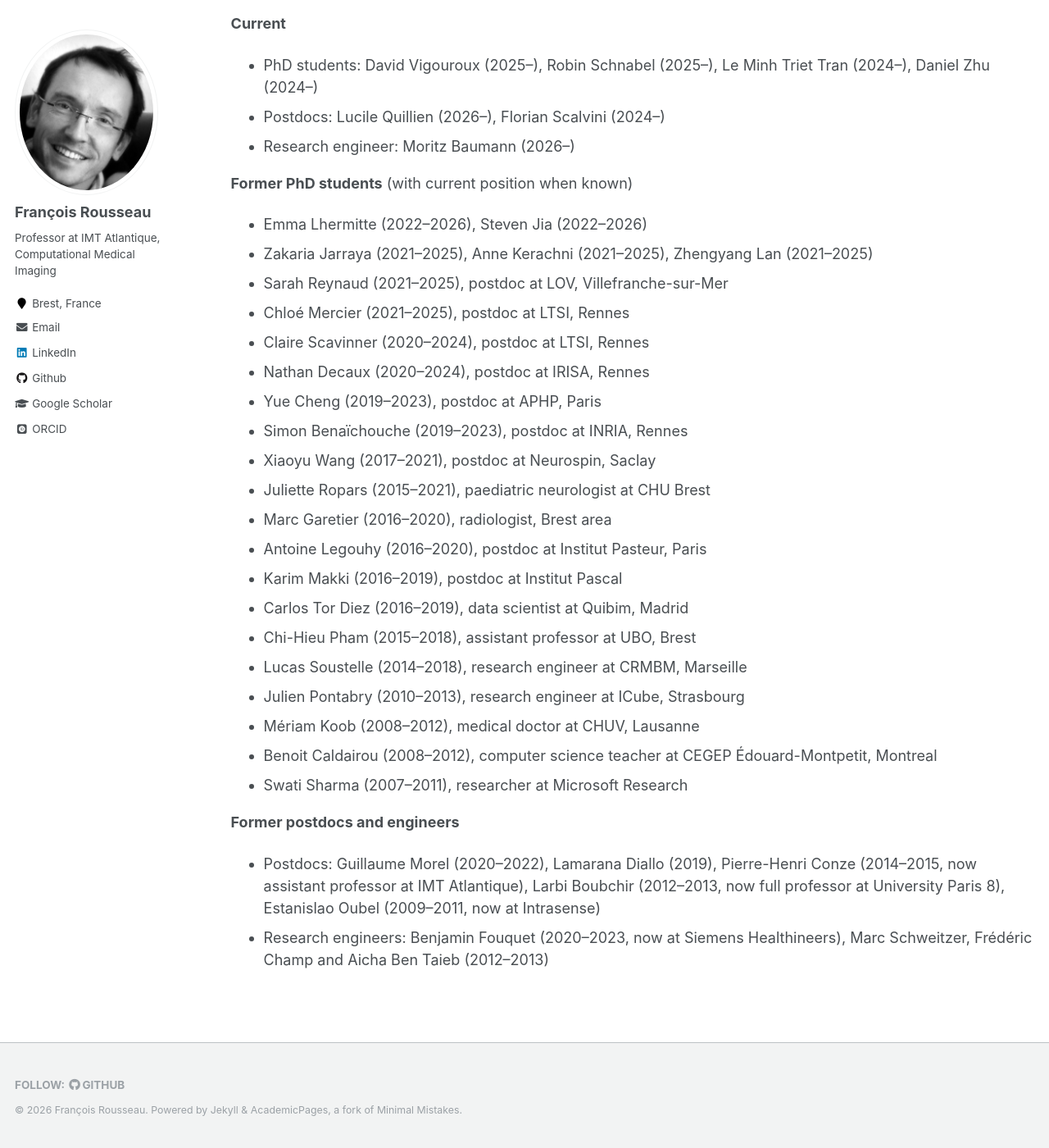
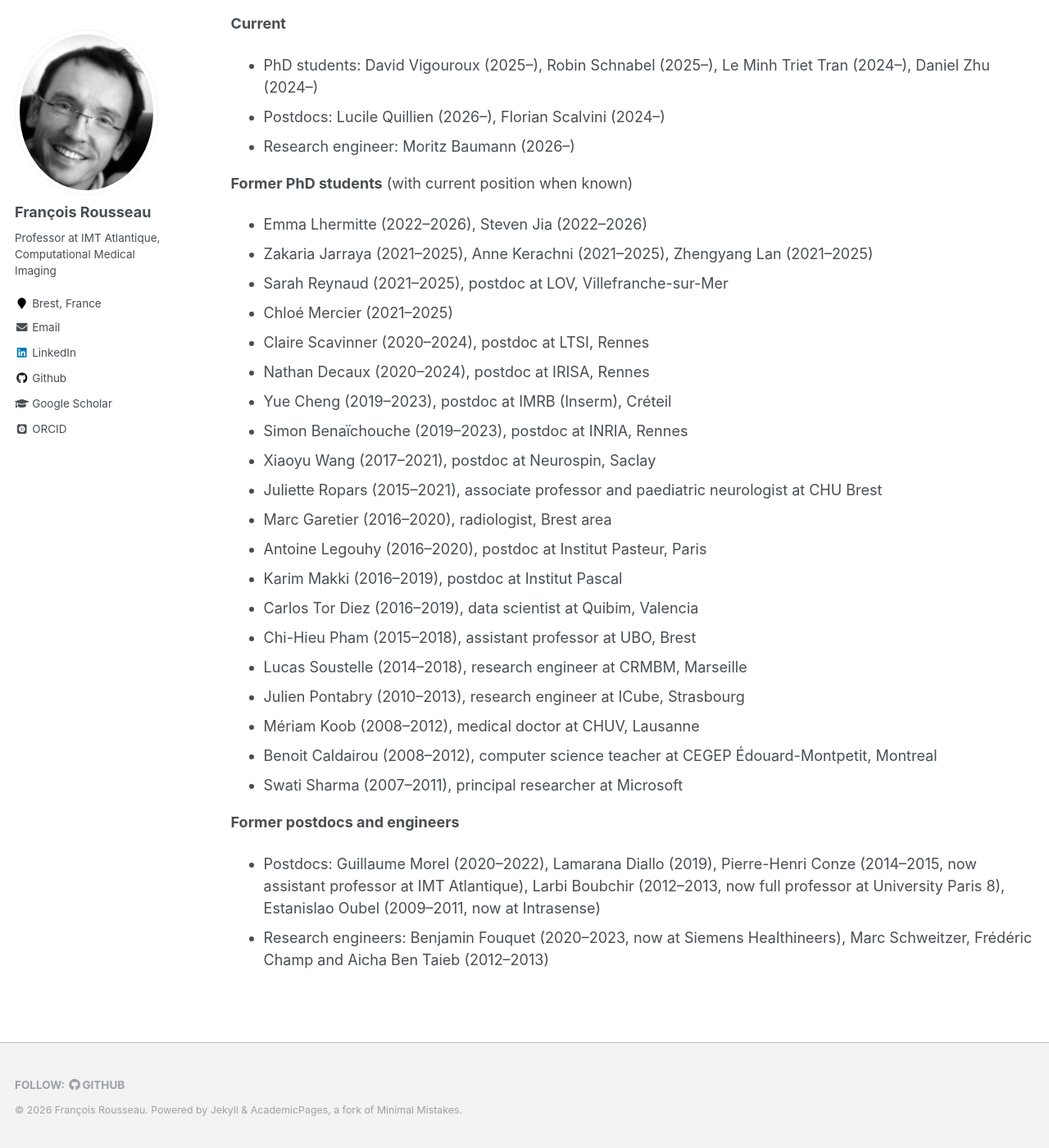
Before and after one commit to rousseau/rousseau.github.io, a Jekyll site: the page built from _pages/cv.md, in a window 1280 px wide and 1400 px high, scrolled down 1808 px. Shown: the whole window at 82% size. Built offline with Jekyll 4.4.1, drawn with Linux system fonts in a browser that asks for light colours; some web fonts are replaced.

Commit message:
CV: update former PhD students' positions from LinkedIn
Co-Authored-By: Claude Opus 5.5 <noreply@anthropic.com>
Claude-Session: https://claude.ai/code/session_01X1VxLaNqMo1CkvAV4B4ifs

```diff
--- a/_pages/cv.md
+++ b/_pages/cv.md
@@ -64,23 +64,23 @@ Supervision
 * Emma Lhermitte (2022–2026), Steven Jia (2022–2026)
 * Zakaria Jarraya (2021–2025), Anne Kerachni (2021–2025), Zhengyang Lan (2021–2025)
 * Sarah Reynaud (2021–2025), postdoc at LOV, Villefranche-sur-Mer
-* Chloé Mercier (2021–2025), postdoc at LTSI, Rennes
+* Chloé Mercier (2021–2025)
 * Claire Scavinner (2020–2024), postdoc at LTSI, Rennes
 * Nathan Decaux (2020–2024), postdoc at IRISA, Rennes
-* Yue Cheng (2019–2023), postdoc at APHP, Paris
+* Yue Cheng (2019–2023), postdoc at IMRB (Inserm), Créteil
 * Simon Benaïchouche (2019–2023), postdoc at INRIA, Rennes
 * Xiaoyu Wang (2017–2021), postdoc at Neurospin, Saclay
-* Juliette Ropars (2015–2021), paediatric neurologist at CHU Brest
+* Juliette Ropars (2015–2021), associate professor and paediatric neurologist at CHU Brest
 * Marc Garetier (2016–2020), radiologist, Brest area
 * Antoine Legouhy (2016–2020), postdoc at Institut Pasteur, Paris
 * Karim Makki (2016–2019), postdoc at Institut Pascal
-* Carlos Tor Diez (2016–2019), data scientist at Quibim, Madrid
+* Carlos Tor Diez (2016–2019), data scientist at Quibim, Valencia
 * Chi-Hieu Pham (2015–2018), assistant professor at UBO, Brest
 * Lucas Soustelle (2014–2018), research engineer at CRMBM, Marseille
 * Julien Pontabry (2010–2013), research engineer at ICube, Strasbourg
 * Mériam Koob (2008–2012), medical doctor at CHUV, Lausanne
 * Benoit Caldairou (2008–2012), computer science teacher at CEGEP Édouard-Montpetit, Montreal
-* Swati Sharma (2007–2011), researcher at Microsoft Research
+* Swati Sharma (2007–2011), principal researcher at Microsoft
 
 **Former postdocs and engineers**
 
```
